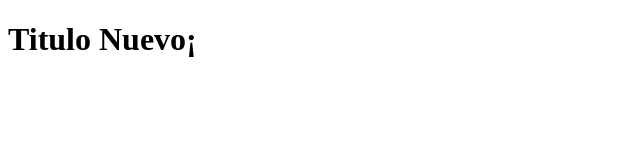
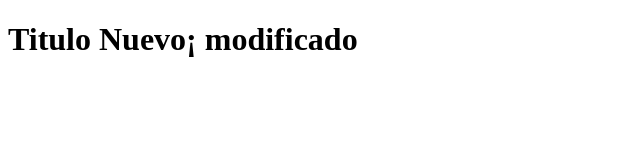
Before and after one commit to FelipeAchury/hello-git, a plain HTML site: page index.html in a window 1280 px wide. Shown: the whole page, without its empty margins (0-640 px from the left). Drawn offline with Linux system fonts and the light colour scheme.

Commit message:
se modifico el index nuevamente

```diff
--- a/index.html
+++ b/index.html
@@ -6,6 +6,6 @@
     <title>Demo Git</title>
 </head>
 <body>
-    <h1>Titulo Nuevo¡</h1>
+    <h1>Titulo Nuevo¡ modificado</h1>
 </body>
 </html>
```
